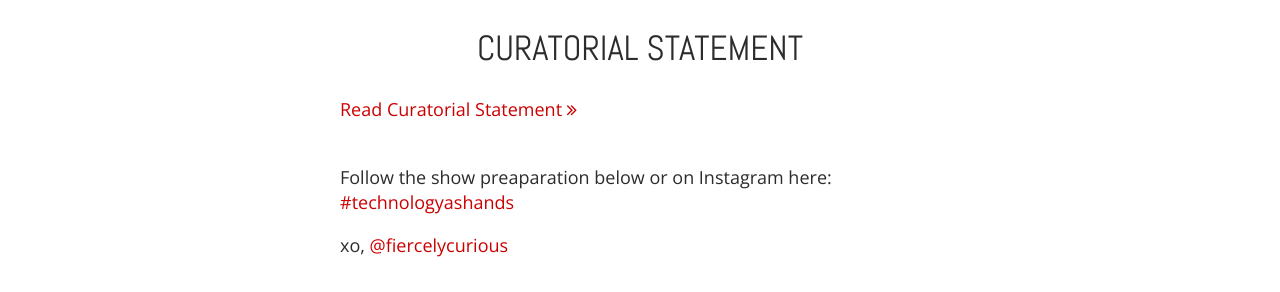
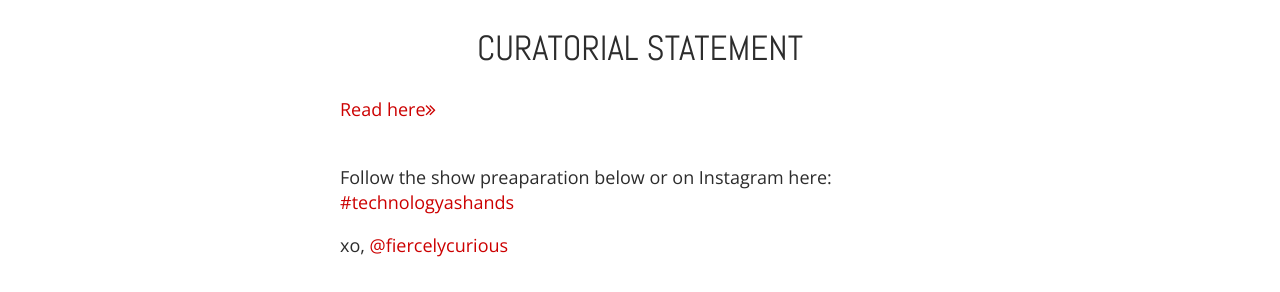
Before and after one commit to technologyashands/technologyashands.github.io, a Jekyll site: the page built from index.html, in a window 1280 px wide and 900 px high, scrolled down 829 px. Shown: the part 163-455 px from the top of the window. Built offline with Jekyll 4.4.1, drawn with Linux system fonts in a browser that asks for light colours; nearby versions of some CDN libraries.

Commit message:
Update index.html

```diff
--- a/index.html
+++ b/index.html
@@ -32,11 +32,9 @@ layout: default
 </ul>
 <h2 class="center">Curatorial Statement</h2>
 
-<a href="#" id="readmore">Read Curatorial Statement <i class="fa fa-angle-double-right"></i></a>
+<a href="#" id="readmore">Read here<i class="fa fa-angle-double-right"></i></a>
 
 <span id="textblock1">
-
-<p><strong>Curatorial Statement</strong></p>
 
 <p>The hand-made movement has often rejected technology relying on traditional tools, techniques and skills in the creation of their unique works. However, the modern artist and maker has proven to embrace technology in many ways - self taught techniques learned via YouTube, Google as a source of research and inspiration, digital photography and computer manipulations, CNC machines in woodworking and artists who have fully embraced coding and hardware to control their works and video content. Meanwhile, the omnipresent usage of social media in all its forms has created a platform in which the artist and maker can engage directly with their audience.</p>
 
```
